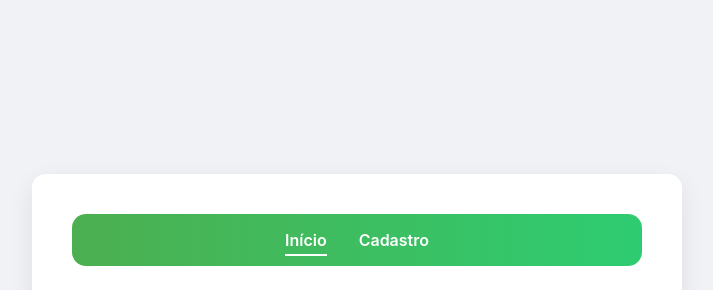
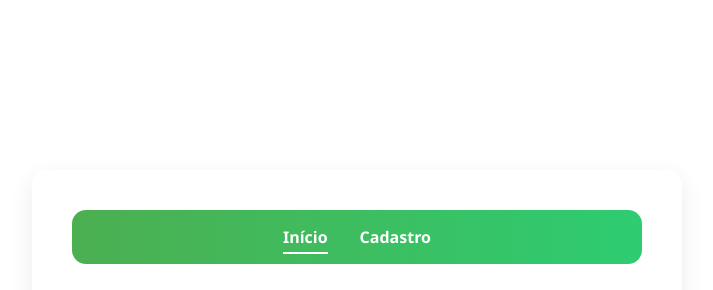
Before and after one commit to ferreirajean/Gerenciamento_PetShop, a website: page Public/Index.html in a window 1280 px wide. Shown: the part 99-389 px from the top of the page, without its empty margins (283-996 px from the left). Drawn offline with Linux system fonts and the light colour scheme.

Commit message:
Update Style.css

```diff
--- a/Public/Css/Style.css
+++ b/Public/Css/Style.css
@@ -1,26 +1,23 @@
-/* RESET */
 * {
     margin: 0;
     padding: 0;
     box-sizing: border-box;
 }
 
-/* VARIÁVEIS DE TEMA */
 :root {
     --primary: #4CAF50;
     --secondary: #2ecc71;
     --accent: #16a085;
-    --background: #f0f2f5;
+    --background: #fff;
     --card-bg: #fff;
     --text-dark: #1f1f1f;
-    --text-light: #777;
+    --text-light: #333;
     --radius: 14px;
     --shadow: 0 8px 24px rgba(0, 0, 0, 0.08);
     --transition: 0.3s ease;
-    font-family: "Inter", "Segoe UI", sans-serif;
+    font-family: "Segoe UI", sans-serif;
 }
 
-/* BODY */
 body {
     background: var(--background);
     color: var(--text-dark);
@@ -31,7 +28,6 @@ body {
     padding: 2rem;
 }
 
-/* CONTAINER */
 .container {
     background: var(--card-bg);
     padding: 2.5rem;
@@ -42,7 +38,6 @@ body {
     animation: fadeIn 0.6s ease;
 }
 
-/* HEADER */
 header {
     text-align: center;
     margin-bottom: 2rem;
@@ -62,7 +57,6 @@ header p {
     color: var(--text-light);
 }
 
-/* NAVBAR */
 .navbar {
     background: linear-gradient(90deg, var(--primary), var(--secondary));
     padding: 1rem;
```
